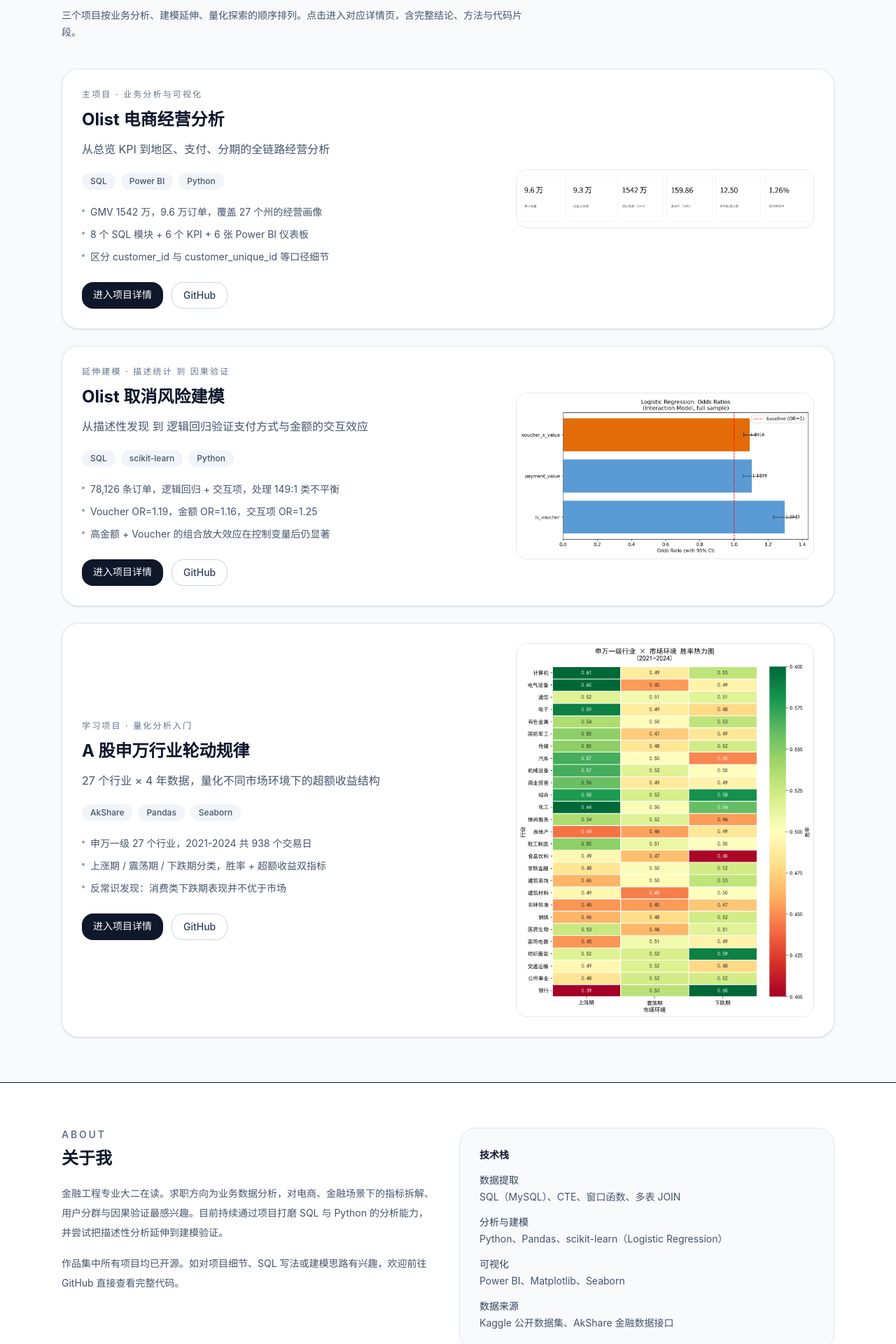
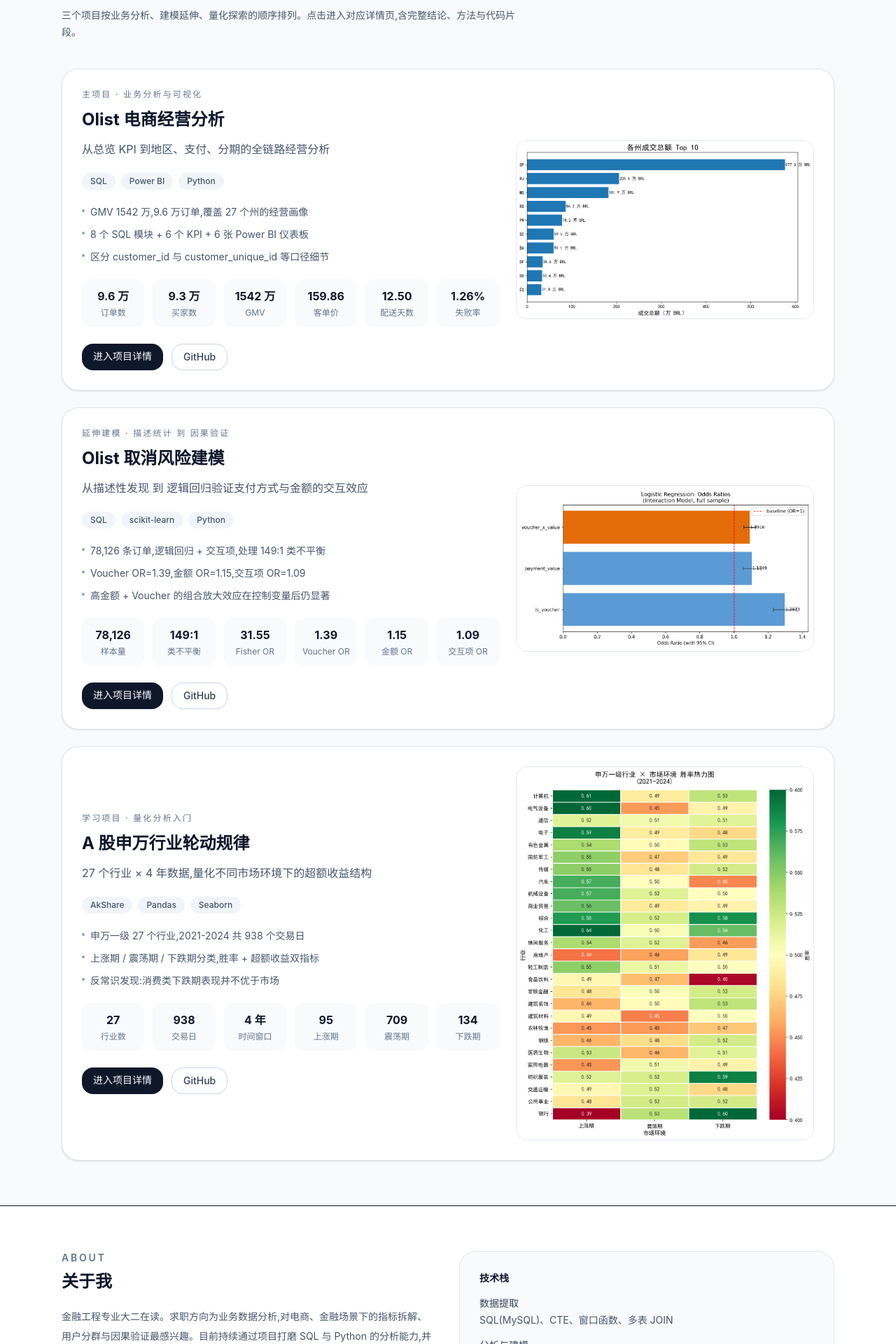
Before and after one commit to wnt0801/olist-portfolio-site, a Next.js app: page / in a window 1280 px wide. Shown: the part 640-2560 px from the top of the page at 70% size. Built offline with nearby package versions, Linux system fonts and the light colour scheme.

Commit message:
fix: 修复手机端布局 + 换 Olist 封面图避免与 KPI 栏重复 + 同步建模数据

```diff
--- a/app/page.tsx
+++ b/app/page.tsx
@@ -9,13 +9,21 @@
       stack: ["SQL", "Power BI", "Python"],
       role: "主项目 · 业务分析与可视化",
       highlights: [
-        "GMV 1542 万，9.6 万订单，覆盖 27 个州的经营画像",
+        "GMV 1542 万,9.6 万订单,覆盖 27 个州的经营画像",
         "8 个 SQL 模块 + 6 个 KPI + 6 张 Power BI 仪表板",
         "区分 customer_id 与 customer_unique_id 等口径细节",
       ],
+      kpis: [
+        { value: "9.6 万", label: "订单数" },
+        { value: "9.3 万", label: "买家数" },
+        { value: "1542 万", label: "GMV" },
+        { value: "159.86", label: "客单价" },
+        { value: "12.50", label: "配送天数" },
+        { value: "1.26%", label: "失败率" },
+      ],
       github: "https://github.com/wnt0801/olist-ecommerce-analysis",
-      cover: "/images/dashboard_overview.png",
-      coverAlt: "Olist KPI 总览",
+      cover: "/images/state_analysis.png",
+      coverAlt: "各州成交 Top 10",
     },
     {
       slug: "olist-cancellation",
@@ -24,23 +32,40 @@
       stack: ["SQL", "scikit-learn", "Python"],
       role: "延伸建模 · 描述统计 到 因果验证",
       highlights: [
-        "78,126 条订单，逻辑回归 + 交互项，处理 149:1 类不平衡",
-        "Voucher OR=1.19，金额 OR=1.16，交互项 OR=1.25",
+        "78,126 条订单,逻辑回归 + 交互项,处理 149:1 类不平衡",
+        "Voucher OR=1.39,金额 OR=1.15,交互项 OR=1.09",
         "高金额 + Voucher 的组合放大效应在控制变量后仍显著",
+      ],
+      kpis: [
+        { value: "78,126", label: "样本量" },
+        { value: "149:1", label: "类不平衡" },
+        { value: "31.55", label: "Fisher OR" },
+        { value: "1.39", label: "Voucher OR" },
+        { value: "1.15", label: "金额 OR" },
+        { value: "1.09", label: "交互项 OR" },
       ],
       github: "https://github.com/wnt0801/olist-cancellation-risk-analysis",
       cover: "/images/odds_ratio.png",
+      coverAlt: "Odds Ratio 可视化",
     },
     {
       slug: "a-stock",
       title: "A 股申万行业轮动规律",
-      tagline: "27 个行业 × 4 年数据，量化不同市场环境下的超额收益结构",
+      tagline: "27 个行业 × 4 年数据,量化不同市场环境下的超额收益结构",
       stack: ["AkShare", "Pandas", "Seaborn"],
       role: "学习项目 · 量化分析入门",
       highlights: [
-        "申万一级 27 个行业，2021-2024 共 938 个交易日",
-        "上涨期 / 震荡期 / 下跌期分类，胜率 + 超额收益双指标",
-        "反常识发现：消费类下跌期表现并不优于市场",
+        "申万一级 27 个行业,2021-2024 共 938 个交易日",
+        "上涨期 / 震荡期 / 下跌期分类,胜率 + 超额收益双指标",
+        "反常识发现:消费类下跌期表现并不优于市场",
+      ],
+      kpis: [
+        { value: "27", label: "行业数" },
+        { value: "938", label: "交易日" },
+        { value: "4 年", label: "时间窗口" },
+        { value: "95", label: "上涨期" },
+        { value: "709", label: "震荡期" },
+        { value: "134", label: "下跌期" },
       ],
       github: "https://github.com/wnt0801/a-stock-industry-rotation",
       cover: "/images/heatmap_winrate.png",
@@ -63,11 +88,11 @@
 
       <div id="top">
         <section className="border-b bg-white">
-          <div className="mx-auto max-w-6xl px-6 py-20">
+          <div className="mx-auto max-w-6xl px-6 py-16 sm:py-20">
             <div className="mb-4 inline-flex rounded-full border border-slate-200 bg-slate-100 px-3 py-1 text-sm text-slate-600">data analyst portfolio</div>
-            <h1 className="text-4xl font-bold tracking-tight sm:text-5xl">万南天 · 数据分析作品集</h1>
-            <p className="mt-5 max-w-3xl text-lg leading-8 text-slate-600">金融工程专业学生，聚焦业务数据分析方向。围绕 SQL、Python 与 Power BI，持续打磨从业务问题拆解、指标口径定义到可视化表达的完整分析能力。</p>
-            <p className="mt-4 max-w-3xl text-base leading-7 text-slate-500">当前共 3 个项目：1 个完整经营分析、1 个延伸建模分析、1 个量化方向的学习项目。</p>
+            <h1 className="text-3xl font-bold tracking-tight sm:text-5xl">万南天<span className="block sm:inline sm:ml-3">· 数据分析作品集</span></h1>
+            <p className="mt-5 max-w-3xl text-base leading-7 text-slate-600 sm:text-lg sm:leading-8">金融工程专业学生,聚焦业务数据分析方向。围绕 SQL、Python 与 Power BI,持续打磨从业务问题拆解、指标口径定义到可视化表达的完整分析能力。</p>
+            <p className="mt-4 max-w-3xl text-sm leading-6 text-slate-500 sm:text-base sm:leading-7">当前共 3 个项目:1 个完整经营分析、1 个延伸建模分析、1 个量化方向的学习项目。</p>
             <div className="mt-8 flex flex-wrap gap-3">
               <a href="#projects" className="rounded-2xl bg-slate-900 px-5 py-3 text-sm font-medium text-white shadow-sm transition hover:opacity-90">查看项目</a>
               <a href="https://github.com/wnt0801" target="_blank" rel="noreferrer" className="rounded-2xl border border-slate-300 bg-white px-5 py-3 text-sm font-medium text-slate-700 transition hover:bg-slate-100">GitHub 主页</a>
@@ -79,17 +104,17 @@
           <div className="mb-10">
             <p className="text-sm font-semibold uppercase tracking-[0.2em] text-slate-500">projects</p>
             <h2 className="mt-2 text-2xl font-bold">项目作品</h2>
-            <p className="mt-3 max-w-2xl text-sm leading-6 text-slate-600">三个项目按业务分析、建模延伸、量化探索的顺序排列。点击进入对应详情页，含完整结论、方法与代码片段。</p>
+            <p className="mt-3 max-w-2xl text-sm leading-6 text-slate-600">三个项目按业务分析、建模延伸、量化探索的顺序排列。点击进入对应详情页,含完整结论、方法与代码片段。</p>
           </div>
 
           <div className="space-y-6">
             {projects.map((p) => (
-              <div key={p.slug} className="rounded-3xl border border-slate-200 bg-white p-7 shadow-sm transition hover:-translate-y-0.5 hover:shadow-md">
+              <div key={p.slug} className="rounded-3xl border border-slate-200 bg-white p-6 shadow-sm transition hover:-translate-y-0.5 hover:shadow-md sm:p-7">
                 <div className="grid gap-6 lg:grid-cols-[1.4fr_1fr] lg:items-center">
                   <div>
                     <div className="mb-3 text-xs font-medium uppercase tracking-[0.18em] text-slate-500">{p.role}</div>
-                    <h3 className="text-2xl font-bold text-slate-900">{p.title}</h3>
-                    <p className="mt-3 text-base leading-7 text-slate-600">{p.tagline}</p>
+                    <h3 className="text-xl font-bold text-slate-900 sm:text-2xl">{p.title}</h3>
+                    <p className="mt-3 text-sm leading-6 text-slate-600 sm:text-base sm:leading-7">{p.tagline}</p>
 
                     <div className="mt-5 flex flex-wrap gap-2">
                       {p.stack.map((s) => (
@@ -99,12 +124,20 @@
 
                     <ul className="mt-5 space-y-2 text-sm leading-6 text-slate-600">
                       {p.highlights.map((h, i) => (
-                        <li key={i} className="flex gap-2">
-                          <span className="mt-2 inline-block h-1 w-1 shrink-0 rounded-full bg-slate-400" />
-                          <span>{h}</span>
-                        </li>
+                        <li key={i} className="flex gap-2"><span className="mt-2 inline-block h-1 w-1 shrink-0 rounded-full bg-slate-400" /><span>{h}</span></li>
                       ))}
                     </ul>
+
+                    {p.kpis && (
+                      <div className="mt-5 grid grid-cols-3 gap-2 sm:grid-cols-6 sm:gap-3">
+                        {p.kpis.map((k) => (
+                          <div key={k.label} className="rounded-xl bg-slate-50 px-2 py-3 text-center">
+                            <div className="text-sm font-bold text-slate-900 sm:text-base">{k.value}</div>
+                            <div className="mt-1 text-[10px] text-slate-500 sm:text-xs">{k.label}</div>
+                          </div>
+                        ))}
+                      </div>
+                    )}
 
                     <div className="mt-6 flex flex-wrap gap-3">
                       <Link href={`/projects/${p.slug}`} className="rounded-2xl bg-slate-900 px-4 py-2 text-sm font-medium text-white transition hover:opacity-90">进入项目详情</Link>
@@ -115,7 +148,7 @@
                   {p.cover ? (
                     <img src={p.cover} alt={p.coverAlt} className="w-full rounded-2xl border border-slate-200 bg-slate-50" />
                   ) : (
-                    <div className="flex h-56 items-center justify-center rounded-2xl border border-dashed border-slate-300 bg-slate-50 text-sm text-slate-400">{p.coverAlt}（待补封面图）</div>
+                    <div className="flex h-56 items-center justify-center rounded-2xl border border-dashed border-slate-300 bg-slate-50 text-sm text-slate-400">{p.coverAlt}(待补封面图)</div>
                   )}
                 </div>
               </div>
@@ -129,8 +162,8 @@
               <div>
                 <p className="text-sm font-semibold uppercase tracking-[0.2em] text-slate-500">about</p>
                 <h2 className="mt-2 text-2xl font-bold">关于我</h2>
-                <p className="mt-5 text-sm leading-7 text-slate-600">金融工程专业大二在读。求职方向为业务数据分析，对电商、金融场景下的指标拆解、用户分群与因果验证最感兴趣。目前持续通过项目打磨 SQL 与 Python 的分析能力，并尝试把描述性分析延伸到建模验证。</p>
-                <p className="mt-4 text-sm leading-7 text-slate-600">作品集中所有项目均已开源。如对项目细节、SQL 写法或建模思路有兴趣，欢迎前往 GitHub 直接查看完整代码。</p>
+                <p className="mt-5 text-sm leading-7 text-slate-600">金融工程专业大二在读。求职方向为业务数据分析,对电商、金融场景下的指标拆解、用户分群与因果验证最感兴趣。目前持续通过项目打磨 SQL 与 Python 的分析能力,并尝试把描述性分析延伸到建模验证。</p>
+                <p className="mt-4 text-sm leading-7 text-slate-600">作品集中所有项目均已开源。如对项目细节、SQL 写法或建模思路有兴趣,欢迎前往 GitHub 直接查看完整代码。</p>
               </div>
 
               <div className="rounded-3xl border border-slate-200 bg-slate-50 p-7">
@@ -138,11 +171,11 @@
                 <div className="mt-4 grid gap-4 text-sm text-slate-600">
                   <div>
                     <div className="font-medium text-slate-700">数据提取</div>
-                    <div className="mt-1">SQL（MySQL）、CTE、窗口函数、多表 JOIN</div>
+                    <div className="mt-1">SQL(MySQL)、CTE、窗口函数、多表 JOIN</div>
                   </div>
                   <div>
                     <div className="font-medium text-slate-700">分析与建模</div>
-                    <div className="mt-1">Python、Pandas、scikit-learn（Logistic Regression）</div>
+                    <div className="mt-1">Python、Pandas、scikit-learn(Logistic Regression)</div>
                   </div>
                   <div>
                     <div className="font-medium text-slate-700">可视化</div>
```
